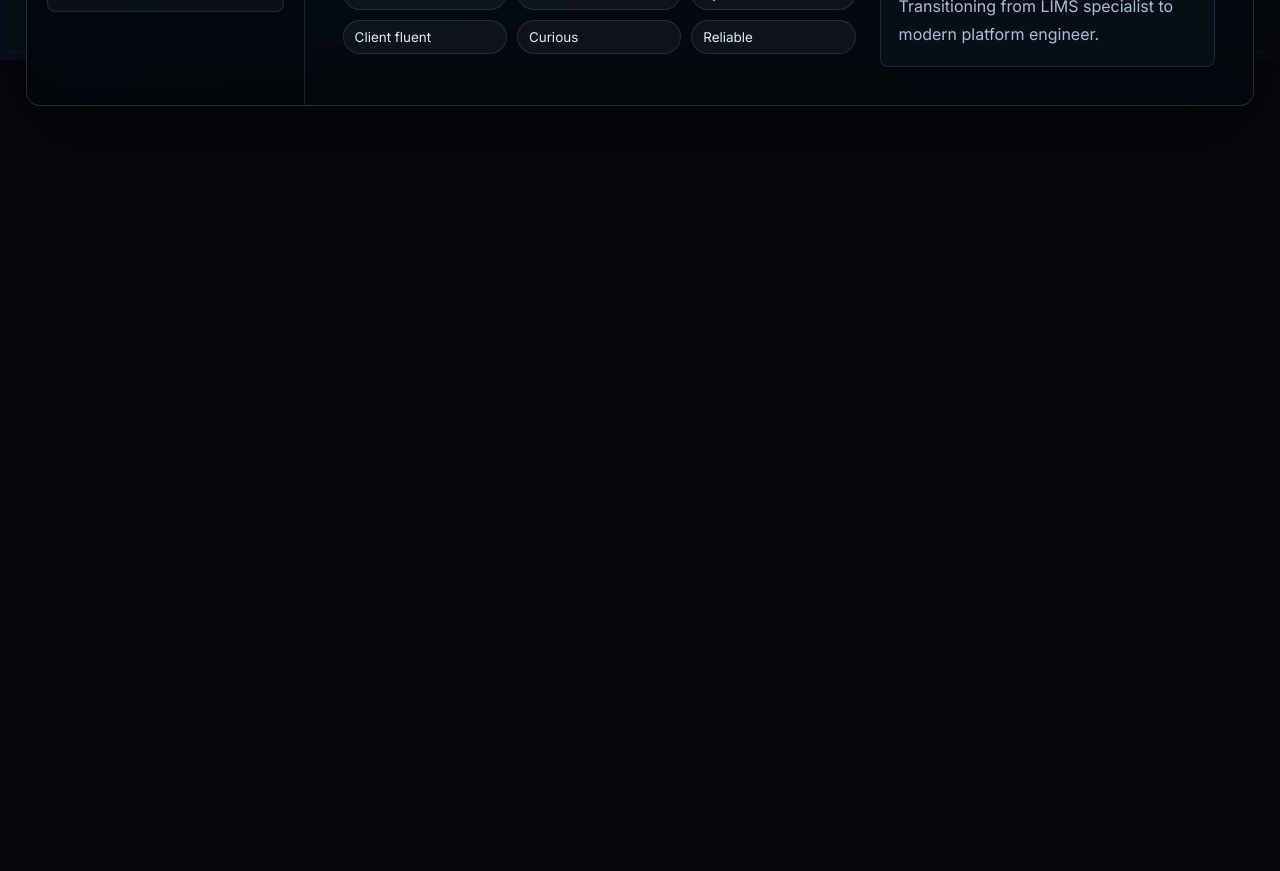
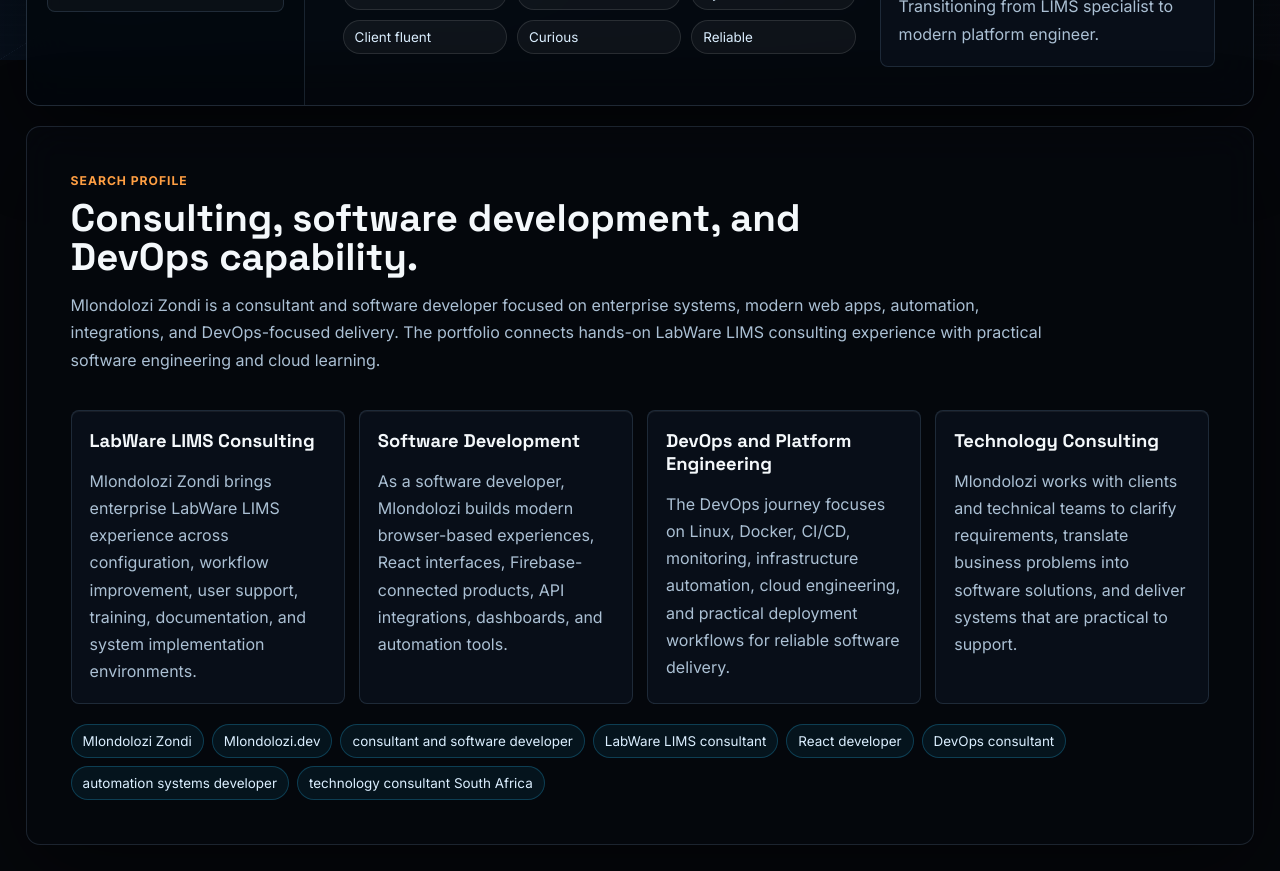
Before and after one commit to mbusozayo0/Mlondolozi.dev, a React (Vite) app: page / in a window 1280 px wide. Shown: the part 740-1611 px from the top of the page. Before the commit the page ends 871 px from the top, so only its background shows below. Built offline with nearby package versions, Linux system fonts and the light colour scheme.

Commit message:
Updated SEO and indexing for better search engine visibility

```diff
--- a/index.html
+++ b/index.html
@@ -30,7 +30,72 @@
       name="twitter:description"
       content="Enterprise systems experience meets modern software engineering, automation, and DevOps."
     />
-    <title>Mlondolozi.dev</title>
+    <script type="application/ld+json">
+      {
+        "@context": "https://schema.org",
+        "@graph": [
+          {
+            "@type": "Person",
+            "@id": "https://mlondolozi.dev/#person",
+            "name": "Mlondolozi Zondi",
+            "url": "https://mlondolozi.dev/",
+            "email": "hello@mlondolozi.dev",
+            "telephone": "+27 68 140 2763",
+            "jobTitle": "Consultant and Software Developer",
+            "knowsAbout": [
+              "Software development",
+              "Technology consulting",
+              "LabWare LIMS",
+              "LIMS consulting",
+              "React",
+              "JavaScript",
+              "TypeScript",
+              "Node.js",
+              "Firebase",
+              "DevOps",
+              "Docker",
+              "CI/CD",
+              "System integrations",
+              "Automation systems"
+            ],
+            "sameAs": [
+              "https://github.com/mbusozayo0",
+              "https://www.linkedin.com/in/mlondolozi-zondi/"
+            ]
+          },
+          {
+            "@type": "WebSite",
+            "@id": "https://mlondolozi.dev/#website",
+            "name": "Mlondolozi.dev",
+            "url": "https://mlondolozi.dev/",
+            "publisher": {
+              "@id": "https://mlondolozi.dev/#person"
+            }
+          },
+          {
+            "@type": "ProfessionalService",
+            "@id": "https://mlondolozi.dev/#services",
+            "name": "Mlondolozi Zondi Consulting and Software Development",
+            "url": "https://mlondolozi.dev/",
+            "email": "hello@mlondolozi.dev",
+            "telephone": "+27 68 140 2763",
+            "areaServed": ["South Africa", "Remote"],
+            "founder": {
+              "@id": "https://mlondolozi.dev/#person"
+            },
+            "serviceType": [
+              "Software development",
+              "Technology consulting",
+              "LabWare LIMS consulting",
+              "Automation systems",
+              "DevOps collaboration",
+              "API integrations"
+            ]
+          }
+        ]
+      }
+    </script>
+    <title>Mlondolozi Zondi | Consultant + Software Developer</title>
   </head>
   <body>
     <div id="root"></div>
--- a/src/main.tsx
+++ b/src/main.tsx
@@ -256,6 +256,7 @@ function App() {
           </section>
         </div>
       </motion.section>
+      <SearchContent />
     </main>
   );
 }
@@ -796,6 +797,73 @@ function Contact() {
   );
 }
 
+function SearchContent() {
+  const serviceAreas = [
+    {
+      title: "LabWare LIMS Consulting",
+      text:
+        "Mlondolozi Zondi brings enterprise LabWare LIMS experience across configuration, workflow improvement, user support, training, documentation, and system implementation environments.",
+    },
+    {
+      title: "Software Development",
+      text:
+        "As a software developer, Mlondolozi builds modern browser-based experiences, React interfaces, Firebase-connected products, API integrations, dashboards, and automation tools.",
+    },
+    {
+      title: "DevOps and Platform Engineering",
+      text:
+        "The DevOps journey focuses on Linux, Docker, CI/CD, monitoring, infrastructure automation, cloud engineering, and practical deployment workflows for reliable software delivery.",
+    },
+    {
+      title: "Technology Consulting",
+      text:
+        "Mlondolozi works with clients and technical teams to clarify requirements, translate business problems into software solutions, and deliver systems that are practical to support.",
+    },
+  ];
+
+  const searchTerms = [
+    "Mlondolozi Zondi",
+    "Mlondolozi.dev",
+    "consultant and software developer",
+    "LabWare LIMS consultant",
+    "React developer",
+    "DevOps consultant",
+    "automation systems developer",
+    "technology consultant South Africa",
+  ];
+
+  return (
+    <section className="search-content" aria-labelledby="search-content-title">
+      <div className="search-content-inner">
+        <div className="search-heading">
+          <p className="eyebrow">Search profile</p>
+          <h2 id="search-content-title">Consulting, software development, and DevOps capability.</h2>
+          <p>
+            Mlondolozi Zondi is a consultant and software developer focused on enterprise systems, modern web apps,
+            automation, integrations, and DevOps-focused delivery. The portfolio connects hands-on LabWare LIMS
+            consulting experience with practical software engineering and cloud learning.
+          </p>
+        </div>
+
+        <div className="service-grid">
+          {serviceAreas.map((area) => (
+            <article key={area.title}>
+              <h3>{area.title}</h3>
+              <p>{area.text}</p>
+            </article>
+          ))}
+        </div>
+
+        <div className="search-terms" aria-label="Relevant search topics">
+          {searchTerms.map((term) => (
+            <span key={term}>{term}</span>
+          ))}
+        </div>
+      </div>
+    </section>
+  );
+}
+
 createRoot(document.getElementById("root")!).render(
   <StrictMode>
     <App />
--- a/src/styles.css
+++ b/src/styles.css
@@ -982,6 +982,63 @@ p {
   cursor: pointer;
 }
 
+.search-content {
+  width: min(1480px, 100%);
+  margin: 20px auto 0;
+  border: 1px solid rgba(172, 212, 255, 0.14);
+  border-radius: 14px;
+  background: rgba(5, 9, 15, 0.64);
+  box-shadow: var(--shadow);
+  backdrop-filter: blur(18px);
+}
+
+.search-content-inner {
+  display: grid;
+  gap: 20px;
+  padding: clamp(22px, 4vw, 44px);
+}
+
+.search-heading {
+  max-width: 980px;
+}
+
+.search-heading h2 {
+  max-width: 860px;
+}
+
+.service-grid {
+  display: grid;
+  grid-template-columns: repeat(auto-fit, minmax(min(100%, 260px), 1fr));
+  gap: 14px;
+}
+
+.service-grid article {
+  border: 1px solid var(--line);
+  border-radius: 8px;
+  background: var(--panel);
+  padding: 18px;
+  box-shadow: inset 0 1px rgba(255, 255, 255, 0.06);
+}
+
+.service-grid article p {
+  margin-bottom: 0;
+}
+
+.search-terms {
+  display: flex;
+  flex-wrap: wrap;
+  gap: 8px;
+}
+
+.search-terms span {
+  border: 1px solid rgba(36, 196, 255, 0.24);
+  border-radius: 999px;
+  color: #dbefff;
+  background: rgba(36, 196, 255, 0.07);
+  padding: 8px 11px;
+  font-size: 0.84rem;
+}
+
 @keyframes drift {
   from {
     background-position: 0 0;
@@ -1089,6 +1146,13 @@ p {
     border-radius: 0;
   }
 
+  .search-content {
+    margin-top: 0;
+    border-left: 0;
+    border-right: 0;
+    border-radius: 0;
+  }
+
   .top-bar {
     padding: 18px 16px 14px;
   }
@@ -1188,6 +1252,7 @@ p {
   .identity-card,
   .skill-cluster,
   .life-grid article,
+  .service-grid article,
   .contact-preview,
   .contact-form,
   .dash-card {
```
Also changed, not shown: 1 other file (tests, documents, lock files or other folders).
